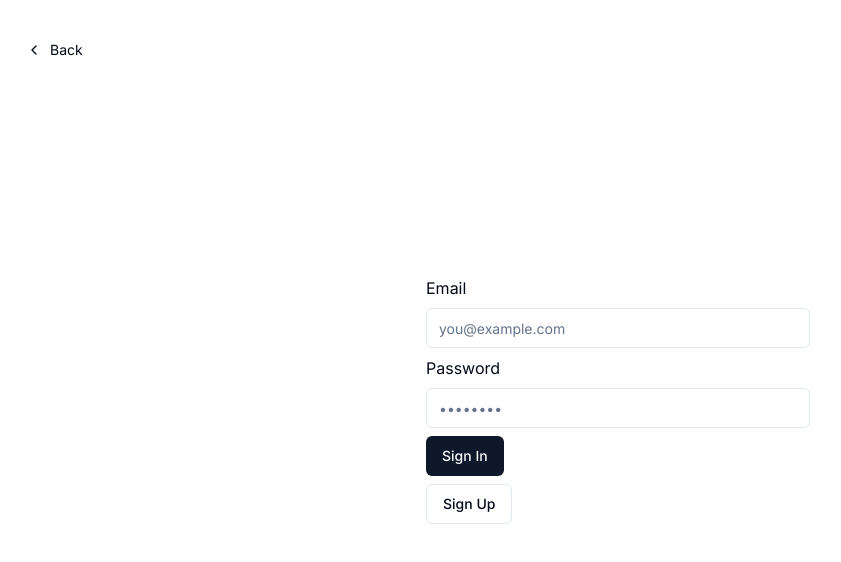
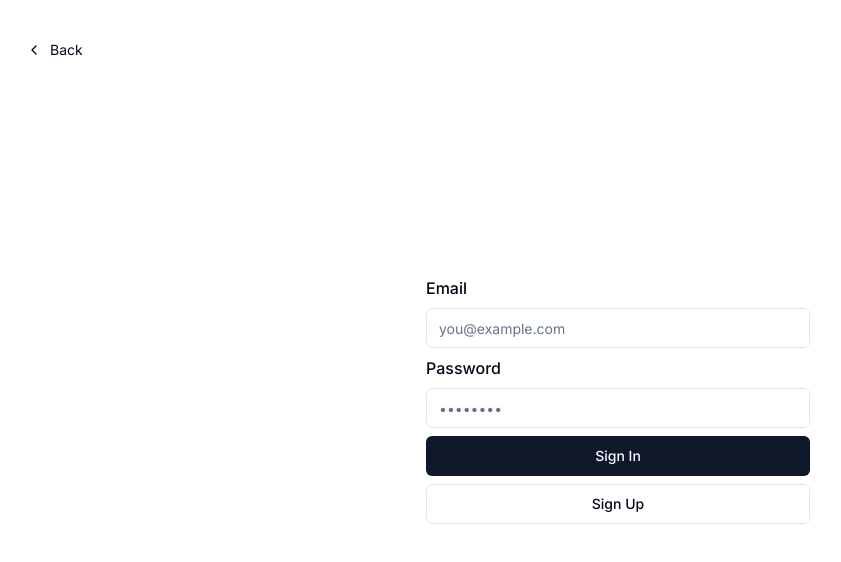
Before and after one commit to bryanmoon1991/mr-print, a Next.js app: page /login in a window 1280 px wide. Shown: the top 562 px of the page, without its empty margins (22-863 px from the left). Built offline with nearby package versions, Linux system fonts and the light colour scheme; no server answers.

Commit message:
validation on log in

```diff
--- a/src/app/login/page.tsx
+++ b/src/app/login/page.tsx
@@ -4,6 +4,7 @@ import { createClient } from '@/lib/supabase/server';
 import { redirect } from 'next/navigation';
 import { SubmitButton } from '@/components/ui/submit-button';
 import { Input } from '@/components/ui/input';
+import { Label } from '@/components/ui/label';
 
 export default function Login({
   searchParams,
@@ -38,12 +39,27 @@ export default function Login({
       process.env.NODE_ENV === 'production'
         ? process.env.NEXT_PUBLIC_URL
         : headers().get('origin');
-    // const origin = headers().get("origin");
-    // console.log('origin', origin)
+
+    const minLength = 6;
+    const regex =
+      /^(?=.*[a-z])(?=.*[A-Z])(?=.*\d)(?=.*[@$!%*?&])[A-Za-z\d@$!%*?&]{8,}$/;
+
     const email = formData.get('email') as string;
     const password = formData.get('password') as string;
+
+    if (password.length < minLength) {
+      return redirect(
+        `/login?message=Password must be at least 6 characters long&returnUrl=${searchParams.returnUrl}`
+      );
+    }
+
+    if (!regex.test(password)) {
+      return redirect(
+        `/login?message=Password must include at least one uppercase letter, one lowercase letter, one number, and one special character&returnUrl=${searchParams.returnUrl}`
+      );
+    }
+
     const supabase = createClient();
-    // console.log(email, password)
     const { error } = await supabase.auth.signUp({
       email,
       password,
@@ -53,7 +69,6 @@ export default function Login({
     });
 
     if (error) {
-      // console.log('HERE', error);
       return redirect(
         `/login?message=Could not authenticate user&returnUrl=${searchParams.returnUrl}`
       );
@@ -88,29 +103,36 @@ export default function Login({
       </Link>
 
       <form className='animate-in flex-1 flex flex-col w-full justify-center gap-2 text-foreground'>
-        <label className='text-md' htmlFor='email'>
+        <Label className='text-md' htmlFor='email'>
           Email
-        </label>
+        </Label>
         <Input name='email' placeholder='you@example.com' required />
-        <label className='text-md' htmlFor='password'>
+        <Label className='text-md' htmlFor='email'>
           Password
-        </label>
+        </Label>
         <Input
           type='password'
           name='password'
           placeholder='••••••••'
           required
         />
-        <SubmitButton formAction={signIn} pendingText='Signing In...'>
+        <div className='flex flex-col gap-2'>
+          <SubmitButton
+            className='w-full'
+            formAction={signIn}
+            pendingText='Signing In...'
+          >
             Sign In
           </SubmitButton>
           <SubmitButton
+            className='w-full'
             formAction={signUp}
             variant='outline'
             pendingText='Signing Up...'
           >
             Sign Up
           </SubmitButton>
+        </div>
         {searchParams?.message && (
           <p className='mt-4 p-4 bg-foreground/10 text-foreground text-center'>
             {searchParams.message}
```
Lines whose indentation alone changed are shown as unchanged.
